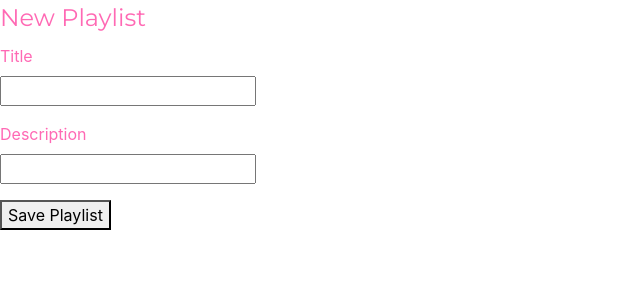
After one commit to reikamoon/BEW_Playlister, a Flask app: template Templates/playlists_edit.html in a window 1280 px wide. The commit adds this page. Shown: the top 300 px of the page, without its empty margins (0-640 px from the left). Run offline with Flask 2, Linux system fonts and the light colour scheme; the template is opened without the code that fills it: most values are stand-ins (such as "Sample title", 1, 10 or a date in 2020).

Commit message:
added edit and update routes

```diff
--- a/Templates/base.html
+++ b/Templates/base.html
@@ -4,7 +4,16 @@
 <head>
   <meta charset='utf-8'>
   <title>Playlister</title>
+  <link rel = 'stylesheet' href="https://bootswatch.com/4/minty/bootstrap.css">
 </head>
+<style>
+  body {
+    color:HotPink;
+  }
+  .video-grid {
+  display: grid;
+}
+</style>
 <body>
 
     {% block content %}
--- /dev/null
+++ b/Templates/playlists_edit.html
@@ -0,0 +1,24 @@
+<!-- templates/playlists_new.html -->
+{% extends 'base.html' %}
+
+{% block content %}
+<form method='POST' action='/playlists/{{playlist._id}}'>
+    <fieldset>
+    <legend>New Playlist</legend>
+    <!-- TITLE -->
+    <p>
+        <label for='title'>Title</label><br>
+        <input type='text' name='title' />
+    </p>
+    <p>
+        <label for='description'>Description</label><br>
+        <input type='text' name='description' />
+    </p>
+    </fieldset>
+
+    <!-- BUTTON -->
+    <p>
+        <button type='submit'>Save Playlist</button>
+    </p>
+</form>
+{% endblock %}
--- a/app.py
+++ b/app.py
@@ -44,5 +44,32 @@ def playlists_show(playlist_id):
     playlist = playlists.find_one({'_id': ObjectId(playlist_id)})
     return render_template('playlists_show.html', playlist=playlist)
 
+
+@app.route('/playlists/<playlist_id>/edit', methods=['POST'])
+def playlists_edit(playlist_id):
+    """Edit a single playlist."""
+    playlist = playlists.find_one({'_id': ObjectId(playlist_id)})
+    return render_template('playlists_edit.html', playlist=playlist)
+
+@app.route('/playlists/<playlist_id>', methods=['POST'])
+def playlists_update(playlist_id):
+    """Submit an edited playlist."""
+    video_ids = request.form.get('video_ids').split()
+    videos = video_url_creator(video_ids)
+    # create our updated playlist
+    updated_playlist = {
+        'title': request.form.get('title'),
+        'description': request.form.get('description'),
+        'videos': videos,
+        'video_ids': video_ids
+    }
+    # set the former playlist to the new one we just updated/edited
+    playlists.update_one(
+        {'_id': ObjectId(playlist_id)},
+        {'$set': updated_playlist})
+    # take us back to the playlist's show page
+    return redirect(url_for('playlists_show', playlist_id=playlist_id))
+
+
 if __name__ == '__main__':
     app.run(debug=True)
```
Also changed, not shown: Templates/playlists_show.html (+9 -5 lines).
